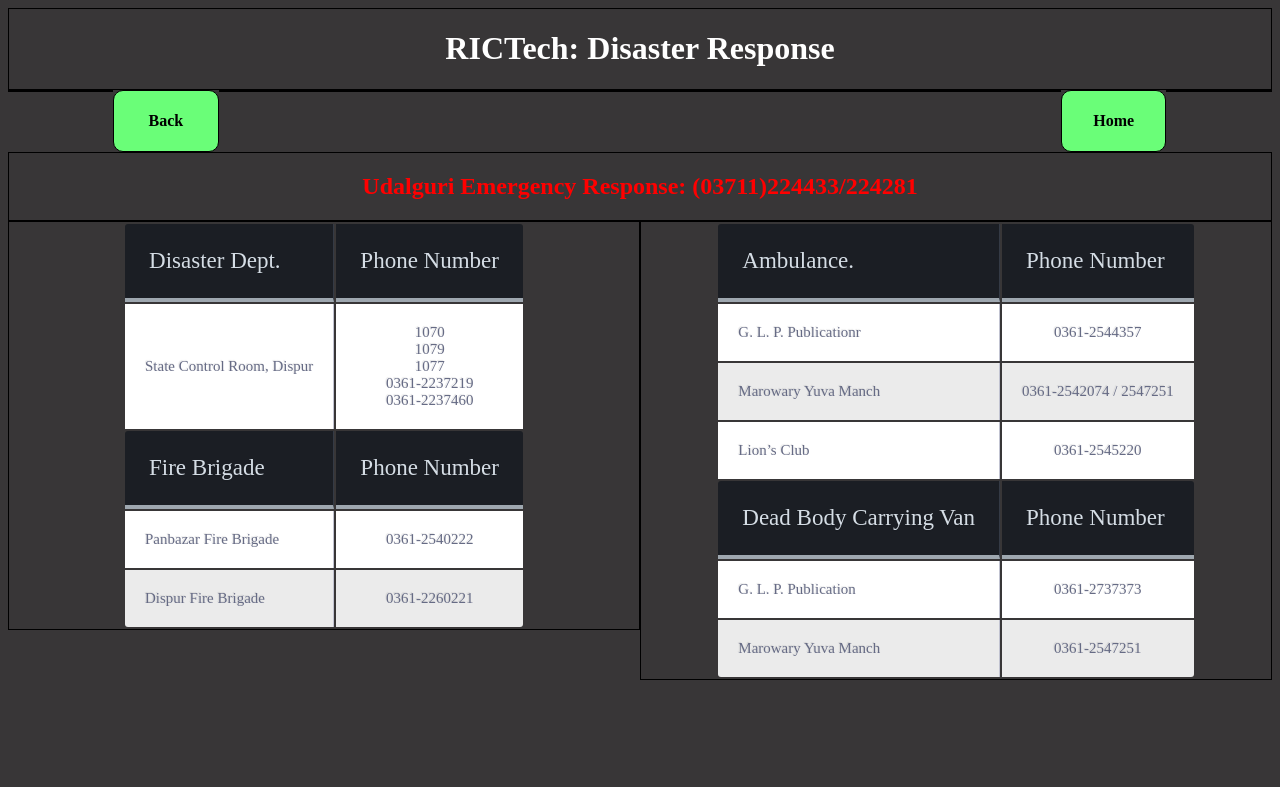
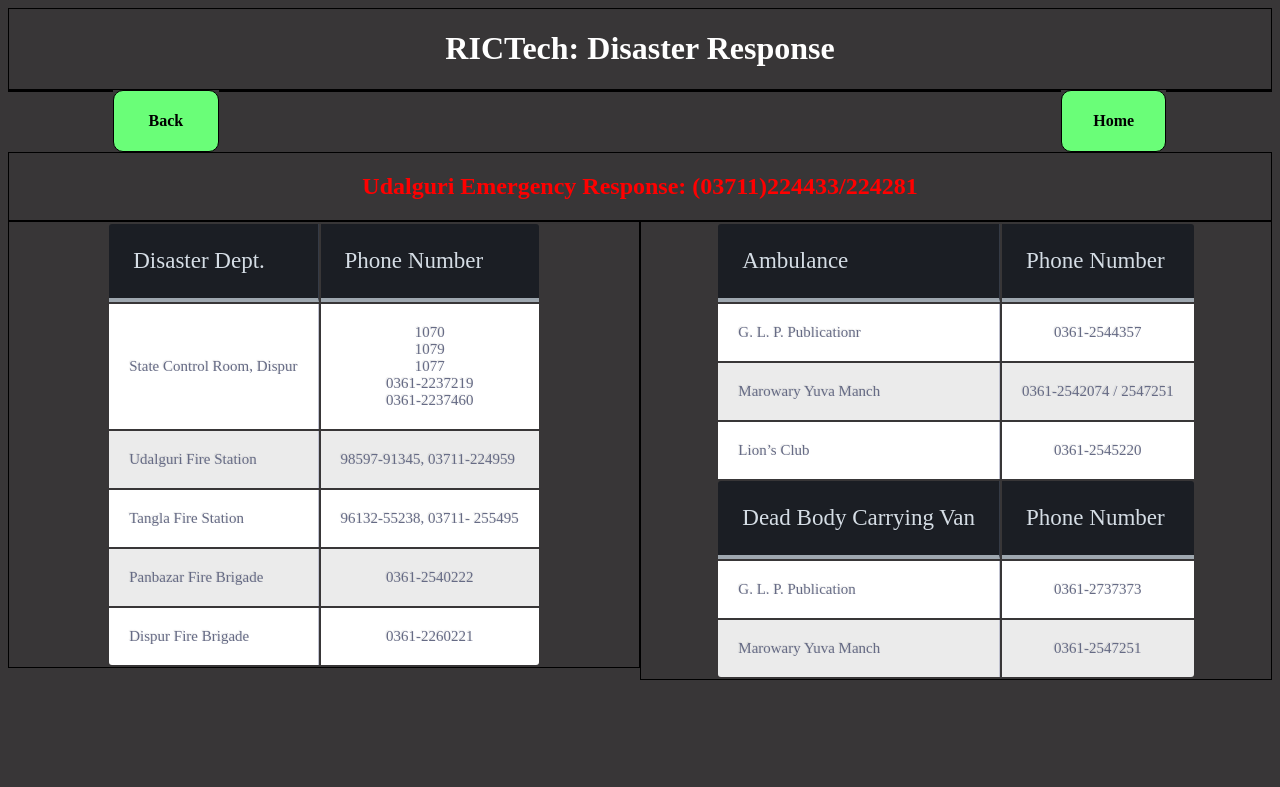
Before and after one commit to jitHD/rictech, a PHP site: page /disaster_response.php in a window 1280 px wide. Shown: the top 787 px of the page. Run offline with PHP 8.4, Linux system fonts and the light colour scheme.

Commit message:
some edit

```diff
--- a/disaster_response.php
+++ b/disaster_response.php
@@ -22,7 +22,8 @@
 
 
 
-          <tr><th>Fire Brigade</th><th>Phone Number</th></tr>
+          <tr><td>Udalguri Fire Station</td><td>98597-91345, 03711-224959</td></tr>
+          <tr><td>Tangla Fire Station</td><td>96132-55238, 03711- 255495
           <tr><td>Panbazar Fire Brigade</td><td class="t_center">0361-2540222</td></tr>
           <tr><td>Dispur Fire Brigade</td><td class="t_center">0361-2260221</td></tr>
         </table>
@@ -31,7 +32,7 @@
       <div class="col-6 t_white t_center">
 
         <table align="center">
-          <tr><th>Ambulance.</th><th>Phone Number</th></tr>
+          <tr><th>Ambulance</th><th>Phone Number</th></tr>
           <tr><td>G. L. P. Publicationr</td><td class="t_center">0361-2544357</td></tr>
           <tr><td>Marowary Yuva Manch</td><td class="t_center">0361-2542074 / 2547251</td></tr>
           <tr><td>Lion’s Club</td><td class="t_center">0361-2545220</td></tr>
```
